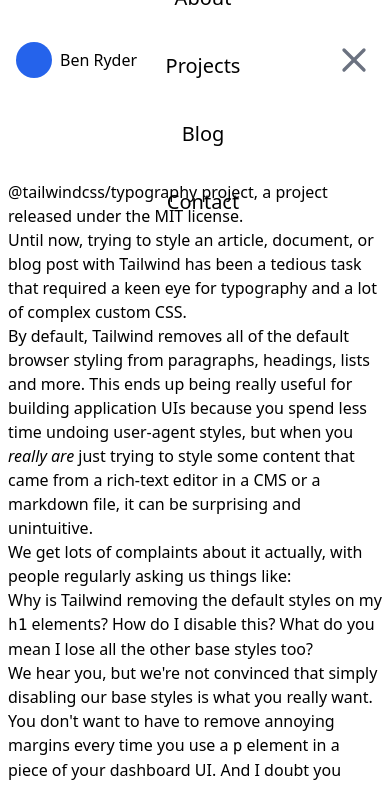
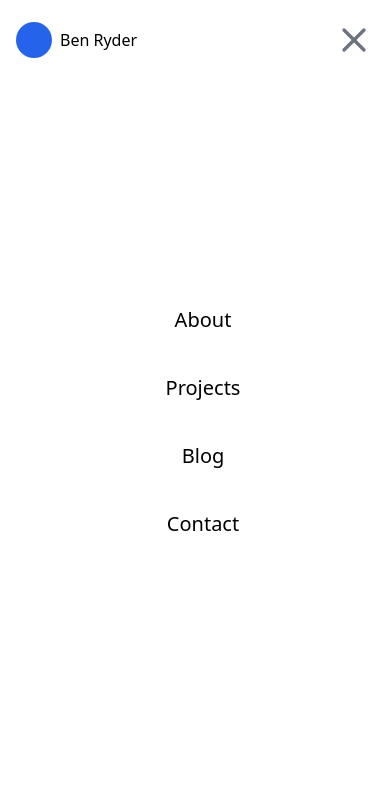
Before and after one commit to ben-ryder/benryder.me, a Gatsby site: page /blog/test in a window 390 px wide. Both pictures are taken after a click on the button 354 px from the left and 60 px from the top of the page. Shown: the top 787 px of the page. Built offline with nearby package versions, Linux system fonts and the light colour scheme; Gatsby itself is replaced by a stand-in of ours; what @tailwindcss/typography would draw is missing.

Commit message:
Fixing main menu styling.

```diff
--- a/src/components/region/Header.js
+++ b/src/components/region/Header.js
@@ -1,4 +1,5 @@
 import React from "react";
+import {Helmet} from "react-helmet";
 import classNames from "classnames";
 
 import LinkComponent from "../elements/LinkComponent";
@@ -17,7 +18,14 @@ const Header = () => {
     const [mainMenuIsOpen, setMainMenuIsOpen] = React.useState(false);
 
     return (
-        <header id="main-header" className="sticky top-0 w-full z-10 flex h-20 px-4 bg-white mt-5">
+        <header id="main-header" className="sticky top-0 w-full z-10 flex h-20 px-4 bg-white sm:mt-5">
+            {mainMenuIsOpen &&
+                <Helmet
+                    bodyAttributes={{
+                        class: "overflow-hidden"
+                    }}
+                />
+            }
             <nav className="w-full flex justify-between max-w-3xl mx-auto">
                 <LinkComponent url="/" className="z-20 flex items-center">
                     <i className="w-9 h-9 rounded-full bg-blue-600" />
@@ -28,7 +36,7 @@ const Header = () => {
                         "hidden": !mainMenuIsOpen,
                         "flex": mainMenuIsOpen,
                     },
-                    "absolute py-20 w-full h-full bg-white left-0 items-center justify-center flex-col", // fullscreen mobile layout
+                    "fixed top-0 py-20 w-full h-full bg-white left-0 items-center justify-center flex-col", // fullscreen mobile layout
                     "sm:relative sm:py-0 sm:w-auto sm:h-auto sm:bg-transparent sm:items-start  sm:justify-start sm:flex-row ", // reverting mobile layout for desktop
                     "sm:flex sm:justify-between sm:items-center", // desktop layout
                 )}>
--- a/src/pages/blog/test.js
+++ b/src/pages/blog/test.js
@@ -11,7 +11,7 @@ const BlogTest = () => {
             <Helmet>
                 <title>Blog Test</title>
             </Helmet>
-            <main className="mt-14 mb-20">
+            <main className="mt-7 mb-10 sm:mt-14 sm:mb-20">
                 <ProseContent>
                     <p className="lead">This copy comes from the @tailwindcss/typography project, a project released under the MIT license.</p>
                     <p className="lead">Until now,
```
